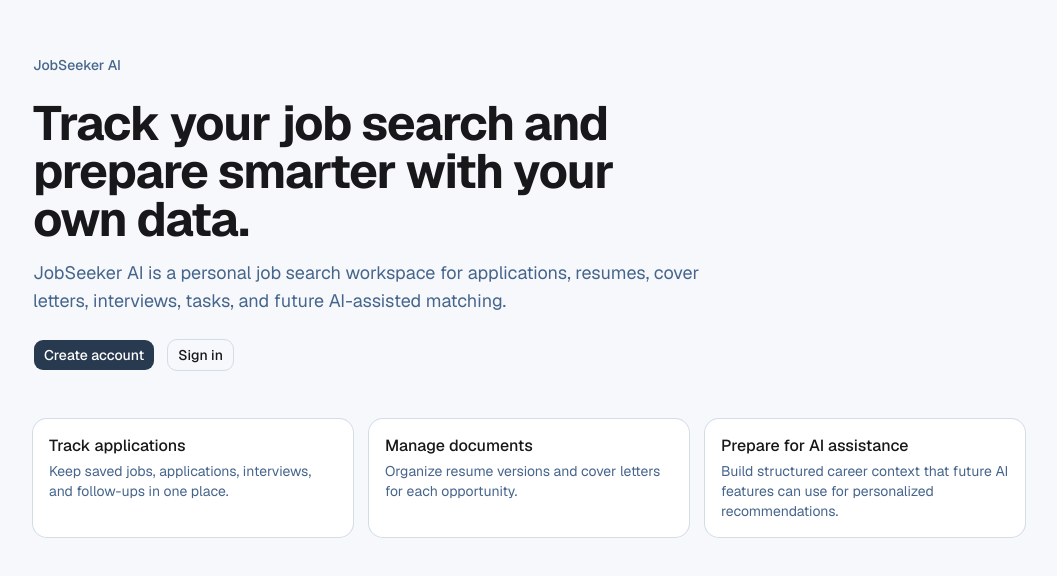
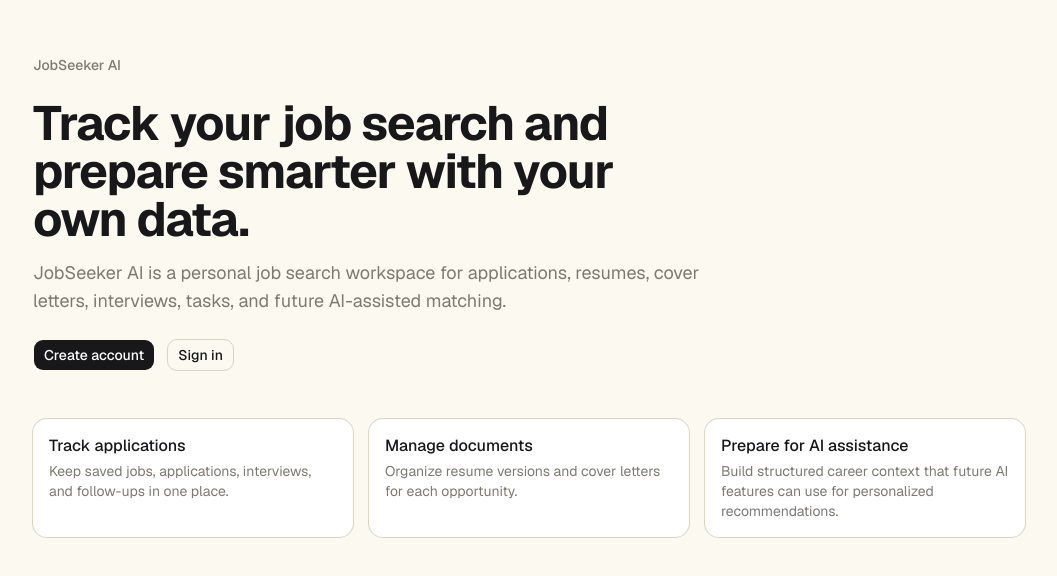
Before and after one commit to vitodevilla/jobseeker-ai, a Next.js app: page / in a window 1280 px wide. Shown: the part 104-680 px from the top of the page, without its empty margins (111-1168 px from the left). Built offline with nearby package versions, Linux system fonts and the light colour scheme.

Commit message:
polish: apply list page visual system

```diff
--- a/src/app/globals.css
+++ b/src/app/globals.css
@@ -49,23 +49,23 @@
 }
 
 :root {
-  --background: #f6f8fb;
+  --background: #fbf9f0;
   --foreground: #18181b;
   --card: #ffffff;
   --card-foreground: #18181b;
   --popover: #ffffff;
   --popover-foreground: #18181b;
-  --primary: #283a50;
+  --primary: #18181b;
   --primary-foreground: #ffffff;
-  --secondary: #eef3f8;
-  --secondary-foreground: #283a50;
-  --muted: #eef3f8;
-  --muted-foreground: #46658c;
-  --accent: #eef3f8;
-  --accent-foreground: #283a50;
+  --secondary: #f9f6e9;
+  --secondary-foreground: #18181b;
+  --muted: #f8f5e5;
+  --muted-foreground: #7c7a71;
+  --accent: #f7f3e1;
+  --accent-foreground: #18181b;
   --destructive: #be123c;
-  --border: #d3dce7;
-  --input: #d3dce7;
+  --border: #d9d5c5;
+  --input: #d9d5c5;
   --ring: #4f739f;
   --chart-1: oklch(0.87 0 0);
   --chart-2: oklch(0.556 0 0);
@@ -75,11 +75,11 @@
   --radius: 0.625rem;
   --sidebar: #ffffff;
   --sidebar-foreground: #18181b;
-  --sidebar-primary: #283a50;
+  --sidebar-primary: #18181b;
   --sidebar-primary-foreground: #ffffff;
-  --sidebar-accent: #eef3f8;
-  --sidebar-accent-foreground: #283a50;
-  --sidebar-border: #d3dce7;
+  --sidebar-accent: #f8f5e5;
+  --sidebar-accent-foreground: #18181b;
+  --sidebar-border: #d9d5c5;
   --sidebar-ring: #4f739f;
 }
 
--- a/src/components/empty-state.tsx
+++ b/src/components/empty-state.tsx
@@ -54,7 +54,7 @@
       )}
     >
       {icon ? (
-        <div className="mb-2 flex size-9 items-center justify-center rounded-full border border-[#D3DCE7] bg-[#EEF3F8] text-[#7B96B7] dark:border-slate-800 dark:bg-slate-950/40 dark:text-slate-300">
+        <div className="mb-2 flex size-9 items-center justify-center rounded-full border border-[#D9D5C5] bg-[#F8F5E5] text-[#7C7A71] dark:border-slate-800 dark:bg-slate-950/40 dark:text-slate-300">
           {renderIcon(icon)}
         </div>
       ) : null}
--- a/src/components/job-search-badges.tsx
+++ b/src/components/job-search-badges.tsx
@@ -18,9 +18,9 @@
 
 const toneStyles: Record<BadgeTone, string> = {
   neutral:
-    "border-[#D3DCE7] bg-[#EEF3F8] text-[#46658C] dark:border-slate-800 dark:bg-slate-950/40 dark:text-slate-300",
+    "border-[#D9D5C5] bg-[#F8F5E5] text-[#7C7A71] dark:border-slate-800 dark:bg-slate-950/40 dark:text-slate-300",
   steel:
-    "border-[#A7B9CF] bg-[#EEF3F8] text-[#3C5778] dark:border-[#4F739F]/60 dark:bg-[#223449]/40 dark:text-[#D6E2EF]",
+    "border-[#A3B3C0] bg-[#F2F6FB] text-[#334F70] dark:border-[#4F739F]/60 dark:bg-[#223449]/40 dark:text-[#D6E2EF]",
   green:
     "border-[#BBF7D0] bg-[#F0FDF4] text-[#15803D] dark:border-green-900/70 dark:bg-green-950/40 dark:text-green-300",
   amber:
@@ -28,7 +28,7 @@
   rose:
     "border-[#FECDD3] bg-[#FFF1F2] text-[#BE123C] dark:border-rose-900/70 dark:bg-rose-950/40 dark:text-rose-300",
   slate:
-    "border-[#D3DCE7] bg-[#EEF3F8] text-[#46658C] dark:border-slate-800 dark:bg-slate-950/40 dark:text-slate-300",
+    "border-[#D9D5C5] bg-[#F8F5E5] text-[#7C7A71] dark:border-slate-800 dark:bg-slate-950/40 dark:text-slate-300",
 }
 
 const statusConfig: Record<StatusValue, { label: string; tone: BadgeTone }> = {
@@ -61,7 +61,7 @@
 }
 
 const priorityBadgeShellClassName =
-  "gap-1.5 border-[#D3DCE7] bg-[#EEF3F8] pl-1.5 pr-2 text-[#46658C] dark:border-slate-800 dark:bg-slate-950/40 dark:text-slate-300"
+  "gap-1.5 border-[#D9D5C5] bg-[#F8F5E5] pl-1.5 pr-2 text-[#7C7A71] dark:border-slate-800 dark:bg-slate-950/40 dark:text-slate-300"
 
 function formatUnknownValue(value: string) {
   return value
--- a/src/components/ui/badge.tsx
+++ b/src/components/ui/badge.tsx
@@ -12,7 +12,7 @@
         secondary:
           "border-transparent bg-secondary text-secondary-foreground",
         outline:
-          "border-[#D3DCE7] bg-[#EEF3F8] text-[#46658C] dark:border-slate-800 dark:bg-slate-950/40 dark:text-slate-300",
+          "border-[#D9D5C5] bg-[#F8F5E5] text-[#7C7A71] dark:border-slate-800 dark:bg-slate-950/40 dark:text-slate-300",
       },
     },
     defaultVariants: {
--- a/src/components/ui/card.tsx
+++ b/src/components/ui/card.tsx
@@ -12,7 +12,7 @@
       data-slot="card"
       data-size={size}
       className={cn(
-        "group/card flex flex-col gap-4 overflow-hidden rounded-xl bg-card py-4 text-sm text-card-foreground ring-1 ring-[#D3DCE7] has-data-[slot=card-footer]:pb-0 has-[>img:first-child]:pt-0 data-[size=sm]:gap-3 data-[size=sm]:py-3 data-[size=sm]:has-data-[slot=card-footer]:pb-0 dark:ring-white/10 *:[img:first-child]:rounded-t-xl *:[img:last-child]:rounded-b-xl",
+        "group/card flex flex-col gap-4 overflow-hidden rounded-xl bg-card py-4 text-sm text-card-foreground ring-1 ring-[#D9D5C5] has-data-[slot=card-footer]:pb-0 has-[>img:first-child]:pt-0 data-[size=sm]:gap-3 data-[size=sm]:py-3 data-[size=sm]:has-data-[slot=card-footer]:pb-0 dark:ring-white/10 *:[img:first-child]:rounded-t-xl *:[img:last-child]:rounded-b-xl",
         className
       )}
       {...props}
```
